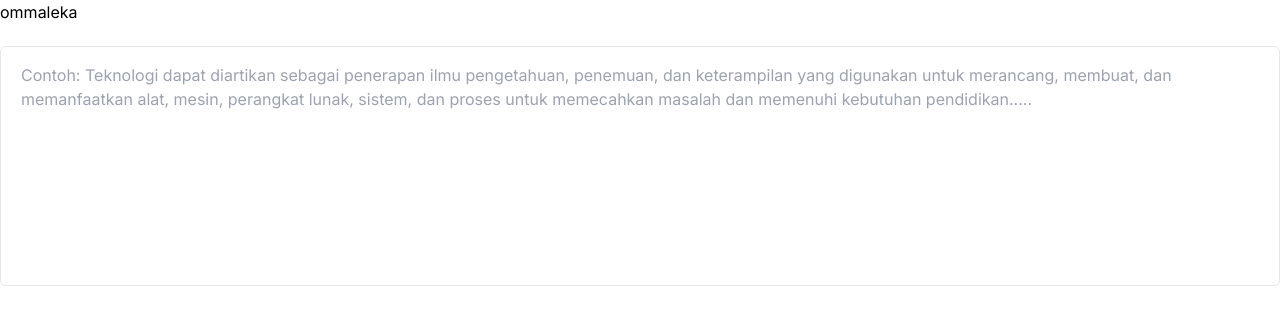
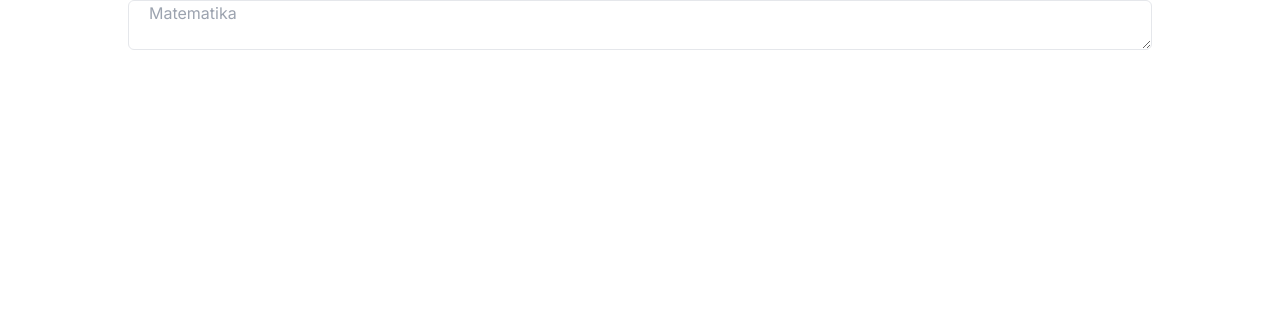
Before and after one commit to guntekhunter/ommaleka, a Next.js app: page / in a window 1280 px wide. Shown: the top 324 px of the page. Built offline with nearby package versions, Linux system fonts and the light colour scheme.

Commit message:
feat: some change

```diff
--- a/src/app/component/rpp/ContainerRpp.tsx
+++ b/src/app/component/rpp/ContainerRpp.tsx
@@ -72,11 +72,11 @@ export default function ContainerRpp() {
   };
   console.log(summary);
   return (
-    <div>
-      ommaleka
+    <div className="w-full flex justify-center">
+      <div className="w-[80%]">
         <textarea
-        placeholder="Contoh: Teknologi dapat diartikan sebagai penerapan ilmu pengetahuan, penemuan, dan keterampilan yang digunakan untuk merancang, membuat, dan memanfaatkan alat, mesin, perangkat lunak, sistem, dan proses untuk memecahkan masalah dan memenuhi kebutuhan pendidikan....."
-        className="text-gray-600 w-full border-[1.5px] px-5 border-gray-200 dark:border-gray-500 rounded-md appearance-none h-[15rem] overflow-y-scroll border-t-[1px] px-5 scrollbar-thin scrollbar-track-[#F5F8FA] scrollbar-thumb-black resize-none focus:ring-0 focus:outline-none py-[1rem] mt-[1.4rem] whitespace-pre-wrap dark:scrollbar-track-[#0F0F0F] dark:text-white dark:bg-black"
+          placeholder="Matematika"
+          className="text-gray-600 w-full border-[1.5px] px-5 border-gray-200 dark:border-gray-500 rounded-md appearance-none"
           name=""
           id=""
           value={input}
@@ -91,7 +91,8 @@ export default function ContainerRpp() {
             setInput(e.target.value);
           }}
         />
-      <div className="whitespace-pre-wrap">{summary}</div>
+        <div className="whitespace-pre-wrap ">{summary}</div>
+      </div>
     </div>
   );
 }
```
Also changed, not shown: src/app/data/data.txt (added). Lines whose indentation alone changed are shown as unchanged.
